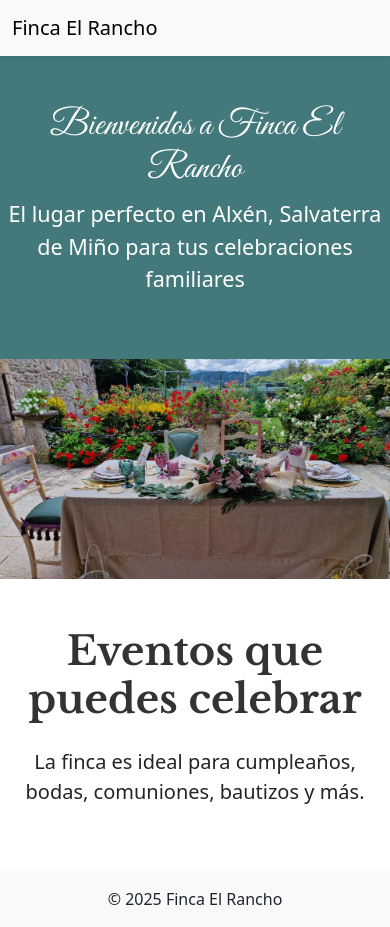
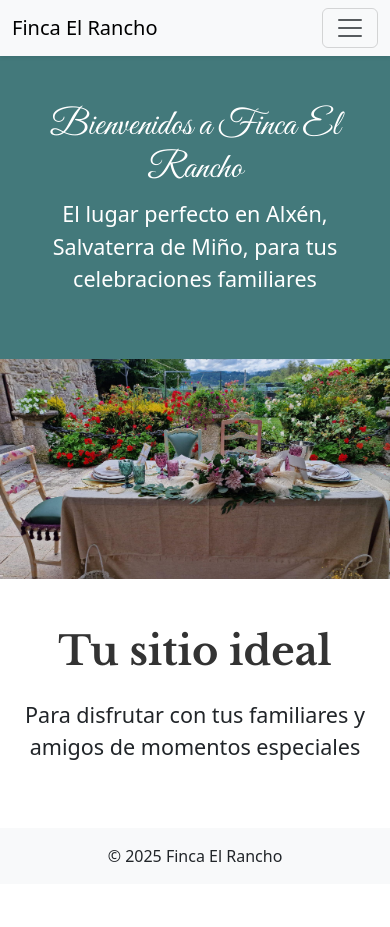
Before and after one commit to javierbajo/rancho, a plain HTML site: page index.html in a window 390 px wide. After the commit the page ends 884 px from the top, so only its background shows below. Drawn offline with nearby package versions, Linux system fonts and the light colour scheme.

Commit message:
modificación 2: activación hamburguesa nav-bar

```diff
--- a/index.html
+++ b/index.html
@@ -15,28 +15,36 @@
 <nav class="navbar navbar-expand-lg navbar-light bg-light shadow-sm">
     <div class="container-fluid">
         <a class="navbar-brand" href="index.html">Finca El Rancho</a>
-            <div class="collapse navbar-collapse">
-                <ul class="navbar-nav ms-auto">
+
+        <!-- Botón hamburguesa -->
+        <button class="navbar-toggler" type="button" data-bs-toggle="collapse" data-bs-target="#navbarNav" aria-controls="navbarNav" aria-expanded="false" aria-label="Toggle navigation">
+            <span class="navbar-toggler-icon"></span>
+        </button>
+
+        <!-- Menú que colapsa -->
+        <div class="collapse navbar-collapse justify-content-end" id="navbarNav">
+            <ul class="navbar-nav">
                 <li class="nav-item"><a class="nav-link" href="galeria.html">Galería</a></li>
                 <li class="nav-item"><a class="nav-link" href="contacto.html">Contacto</a></li>
             </ul>
         </div>
     </div>
 </nav>
-    <header class="hero text-white text-center py-5 portada">
+    <header class="hero text-white text-center py-5 px-3">
         <h1 class="great-vibes-regular hero-title">Bienvenidos a Finca El Rancho</h1>
-        <p class="lead fs-4">El lugar perfecto en Alxén, Salvaterra de Miño para tus celebraciones familiares</p>
+        <p class="lead fs-4">El lugar perfecto en Alxén, Salvaterra de Miño, para tus celebraciones familiares</p>
     </header>
     <section class="image-section">
         <img src="/images/rancho_25.jpg" class="img-fluid image-cropped" alt="...">
     </section>
     <section class="container py-5 text-center">
-        <h2 class="section-title mb-4">Eventos que puedes celebrar</h2>
-        <p class="fs-5">La finca es ideal para cumpleaños, bodas, comuniones, bautizos y más.</p>
+        <h2 class="section-title mb-4">Tu sitio ideal</h2>
+        <p class="fs-4">Para disfrutar con tus familiares y amigos de momentos especiales</p>
     </section>
 
     <footer class="bg-light text-center py-3">
         © 2025 Finca El Rancho
     </footer>
+    <script src="https://cdn.jsdelivr.net/npm/bootstrap@5.3.3/dist/js/bootstrap.bundle.min.js"></script>
 </body>
 </html>
```
Lines whose indentation alone changed are shown as unchanged.
